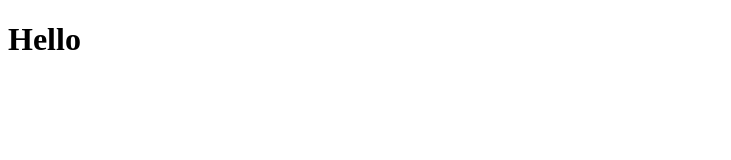
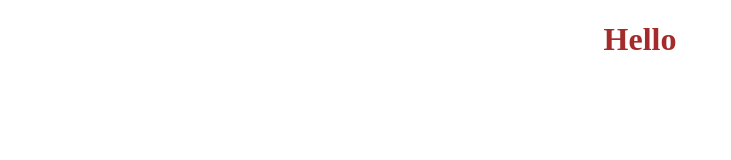
Before and after one commit to webdeveloper-ferdows/1st-Conceptual-Session25, a plain HTML site: page index.html in a window 1280 px wide. Shown: the whole page, without its empty margins (0-731 px from the left). Drawn offline with Linux system fonts and the light colour scheme.

Commit message:
code added

```diff
--- a/index.html
+++ b/index.html
@@ -4,6 +4,7 @@
     <meta charset="UTF-8">
     <meta name="viewport" content="width=device-width, initial-scale=1.0">
     <title>First ConSession</title>
+    <link rel="stylesheet" href="styles/style.css">
 </head>
 <body>
     <h1>Hello</h1>
--- /dev/null
+++ b/styles/style.css
@@ -0,0 +1,4 @@
+h1{
+    color: brown;
+    text-align: center;
+}
```
